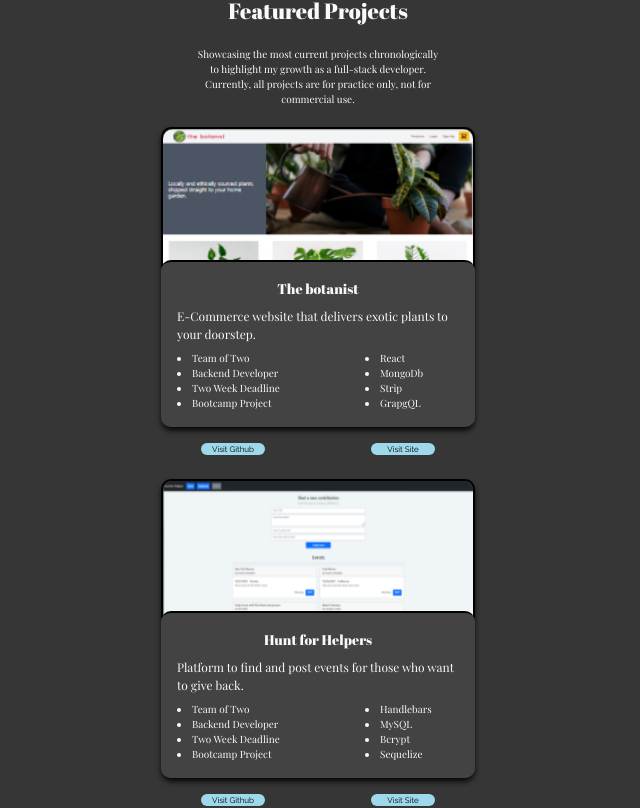
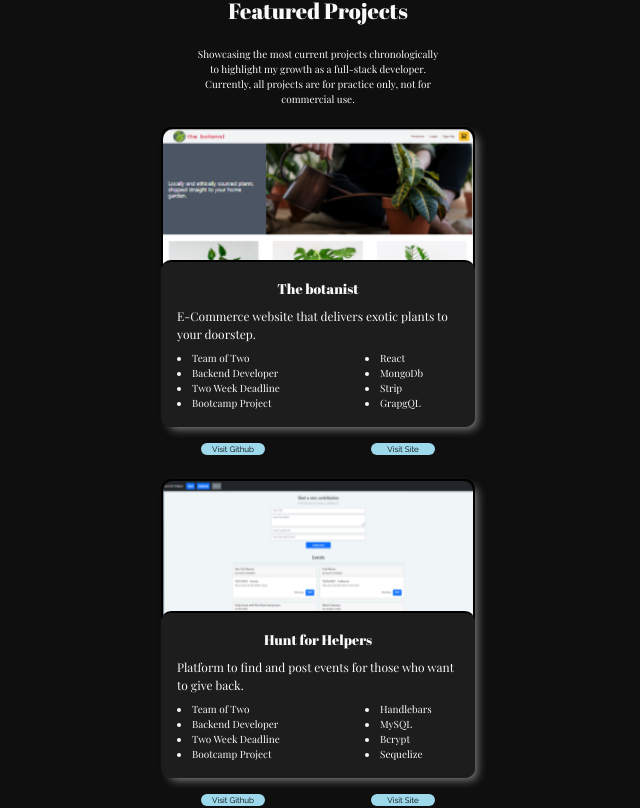
Before and after one commit to JessieHinojosa/personal-portfolio, a React (Create React App) app: page / in a window 1280 px wide. Shown: the part 1379-2187 px from the top of the page, without its empty margins (322-962 px from the left). Built offline with nearby package versions, Linux system fonts and the light colour scheme.

Commit message:
darken background color scheme and box shadows

```diff
--- a/public/index.html
+++ b/public/index.html
@@ -7,7 +7,7 @@
     <meta name="theme-color" content="#000000" />
     <meta
       name="description"
-      content="Web site created using create-react-app"
+      content="A freelance full-stack WEB DEVELOPER who DESIGNS and BUILDS websites tailored to your needs."
     />
     <link rel="apple-touch-icon" href="%PUBLIC_URL%/javaScript.png" />
     <!--
--- a/src/components/Hero.js
+++ b/src/components/Hero.js
@@ -23,7 +23,7 @@ const hero = (props) => {
             <img src={DesktopProfilePic}
                  alt='full stack developer'
                  className='
-                   relative w-40 mx-auto z-10  my-12
+                   relative w-40 mx-auto z-10 my-12
                    desktop:my-0 desktop:mx-0 rounded-cards
                    desktop:w-desktop-w fade fadeOut shadow-lg
                   '></img>
--- a/src/pages/Connect.js
+++ b/src/pages/Connect.js
@@ -76,7 +76,7 @@ const Connect = () => {
                         />
                     <div className='
                       flex flex-wrap justify-center pb-2 pt-7
-                      shadow-md rounded-cards bg-black
+                      shadow-lg rounded-cards bg-grey
                       border border-dark-black
 
                     '>
@@ -109,7 +109,7 @@ const Connect = () => {
                         />
                     <div className='
                       flex flex-wrap justify-center pb-2 pt-7
-                      shadow-md rounded-button bg-black
+                      shadow-lg rounded-button bg-grey
                       border border-dark-black
                     '>
                       <p className='
@@ -144,7 +144,7 @@ const Connect = () => {
                             />
                         <div className='
                           flex flex-wrap justify-center pb-2 pt-7
-                          shadow-md rounded-button bg-black
+                          shadow-lg rounded-button bg-black
 
                         '>
                           <p className='
--- a/src/pages/Portfolio.js
+++ b/src/pages/Portfolio.js
@@ -77,7 +77,7 @@ const Portfolio = () => {
                             return(
                                 <div className='my-12 fade fadeOut' key={index}>
                                 <div className='
-                                  outer-card rounded-cards shadow-md
+                                  outer-card rounded-cards shadow-lg
                                 ' key={index} >
                                     <div className='inner-card relative z-0 border-2 rounded-t-cards border-black'>
                                         <img src={card.desktopImage} className='rounded-t-cards w-full' key={index} alt='application page'/>
@@ -149,7 +149,7 @@ const Portfolio = () => {
                             return(
                                 <div className='my-12 fade fadeOut' key={index}>
                                 <div className='
-                                  outer-card rounded-cards shadow-md
+                                  outer-card rounded-cards shadow-lg
                                 ' key={index} >
                                     <div className='inner-card relative z-0 border-2 rounded-t-cards border-black'>
                                         <img src={card.desktopImage} className='rounded-t-cards w-full' key={index} alt='application page'/>
@@ -222,7 +222,7 @@ const Portfolio = () => {
                     return (
                      <div className='mb-6 fade fadeOut' key={index}>
                         <div className='
-                          outer-card rounded-button shadow-md
+                          outer-card rounded-button shadow-lg
                         ' key={index} >
                             <div className='inner-card relative z-0 border-2 rounded-t-button border-dark-black'>
                                 <img src={card.image} className='rounded-t-button w-full' key={index} alt='application page'/>
--- a/tailwind.config.js
+++ b/tailwind.config.js
@@ -12,9 +12,9 @@ module.exports = {
     },
    boxShadow: {
     sm: '0 1px 2px 0 rgba(0, 0, 0, 0.05)',
-    DEFAULT: '0 1px 3px 0 rgba(0, 0, 0, 0.1), 0 1px 2px 0 rgba(0, 0, 0, 0.06)',
-    md: '0 4px 6px -1px rgba(0, 0, 0, 1), 0 2px 4px -1px rgba(0, 0, 0, 0.06)',
-    lg: '7px 7px 20px -3px rgba(0, 0, 0, 1), 0 4px 6px -2px rgba(0, 0, 0, 0.05)',
+    DEFAULT: '0 1px 3px 0 rgba(253,253,253, 1), 0 1px 2px 0 rgba(0, 0, 0, 0.06)',
+    md: '0 4px 6px -1px rgba(253,253,253, 1), 0 2px 4px -1px rgba(0, 0, 0, 0.06)',
+    lg: '5px 5px 10px -3px rgba(253,253,253, .5), 0 4px 6px -2px rgba(0, 0, 0, 0.05)',
     xl: '0 20px 25px -5px rgba(0, 0, 0, 0.1), 0 10px 10px -5px rgba(0, 0, 0, 0.04)',
     '2xl': '0 25px 50px -12px rgba(0, 0, 0, 0.25)',
    '3xl': '0 35px 60px -15px rgba(0, 0, 0, 0.3)',
@@ -61,9 +61,12 @@ module.exports = {
         'polygonLgBg': "url('assets/images/sm-mobile/lg-polygon.svg')",
       },
       colors: {
-        "black": "#363636",
+        // "black": "#363636",
+        "black": "#0f0f0f",
+        // "black": "#1b1b1b",
         "dark-black": "#000000",
-        "grey": "#434343",
+        // "grey": "#434343",
+        "grey": "#1d1d1d",
         "white": "#f9f9f9",
         "purp": '#E49EFC',
         "baby-blue": '#9DD8EB'
```
Also changed, not shown: src/assets/images/desktop/triangle.png, src/assets/images/sm-mobile/lg-polygon.svg, 1 other file (tests, documents, lock files or other folders).
